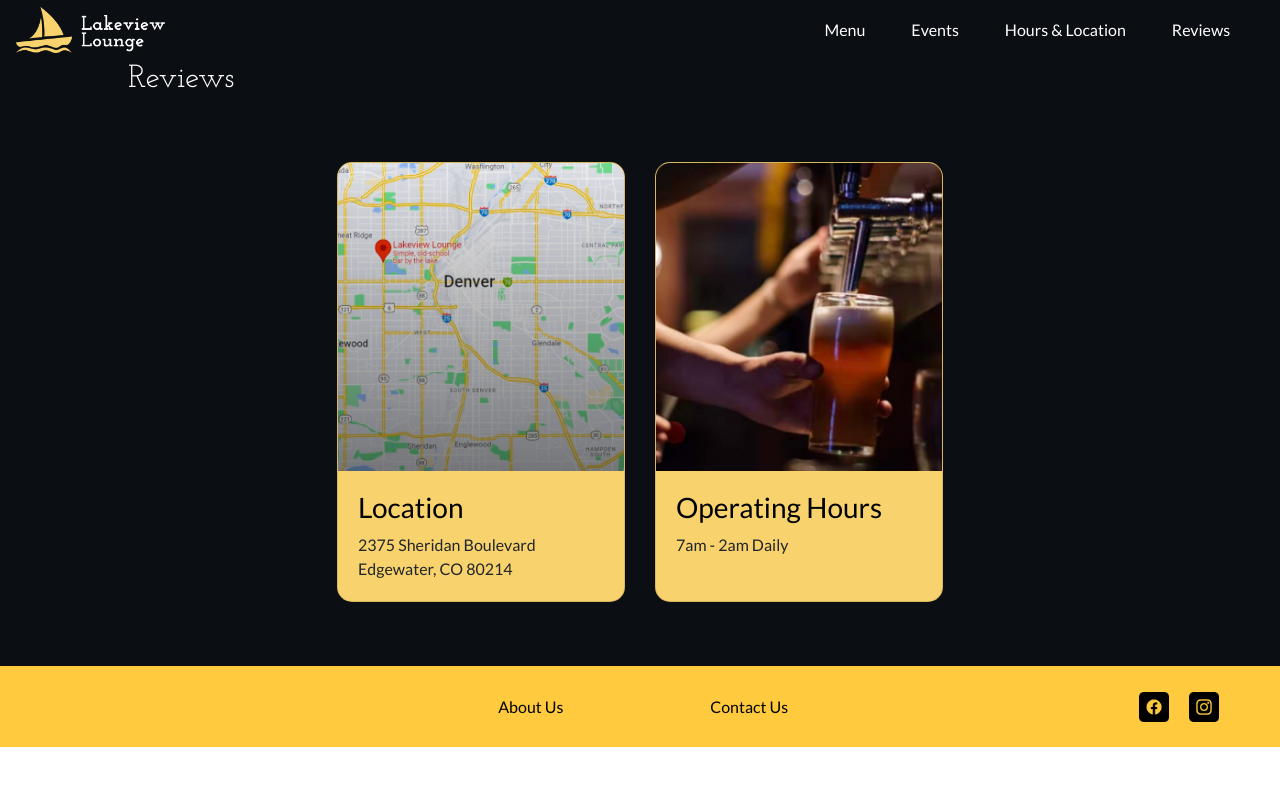
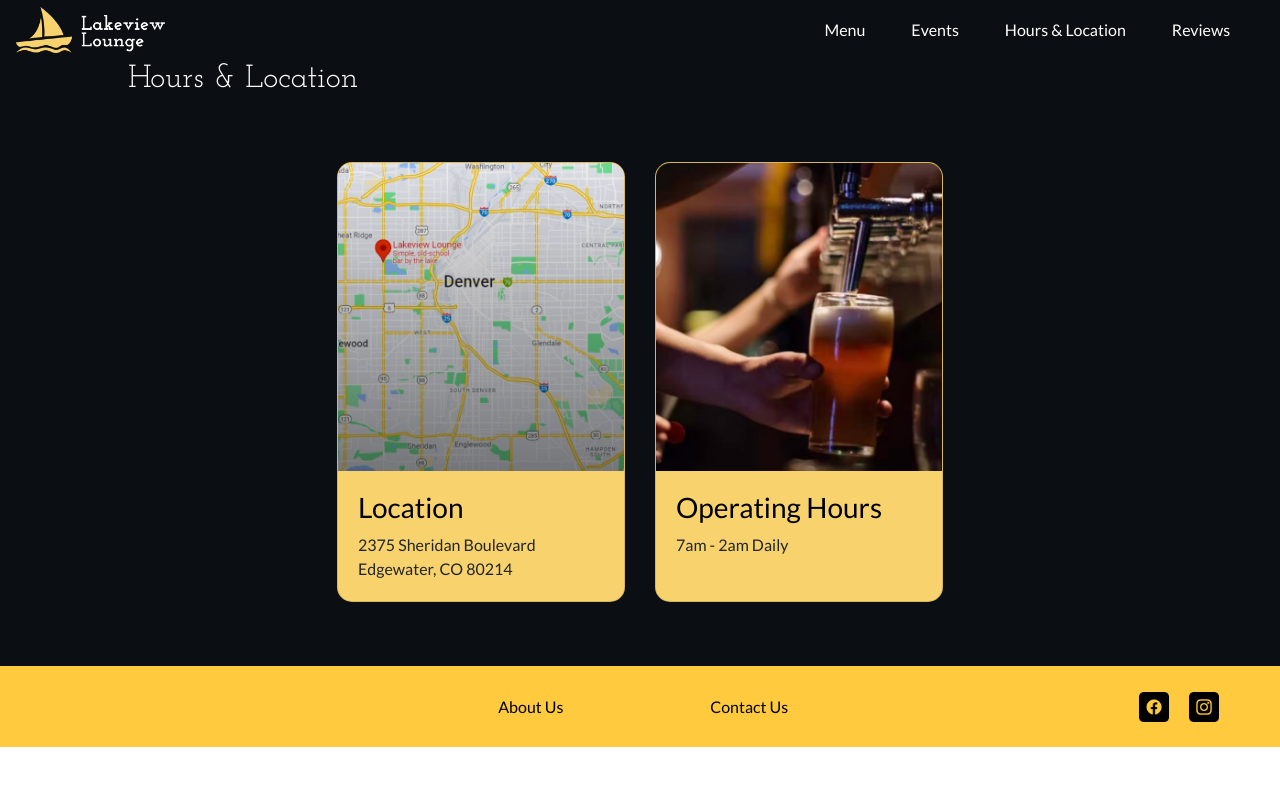
Before and after one commit to ColetteGiacometti/UX_UI_HW_22_Hours-Loc, a plain HTML site: page index.html in a window 1280 px wide. Drawn offline with nearby package versions, Linux system fonts and the light colour scheme.

Commit message:
fixed title

```diff
--- a/index.html
+++ b/index.html
@@ -46,7 +46,7 @@
     <section style="background-color:#0B0E13">
       <div class="title">
         <div class="content">
-            <h4 class="heroText">Reviews</h4>
+            <h4 class="heroText">Hours & Location</h4>
         </div>
       </div>
 
```
